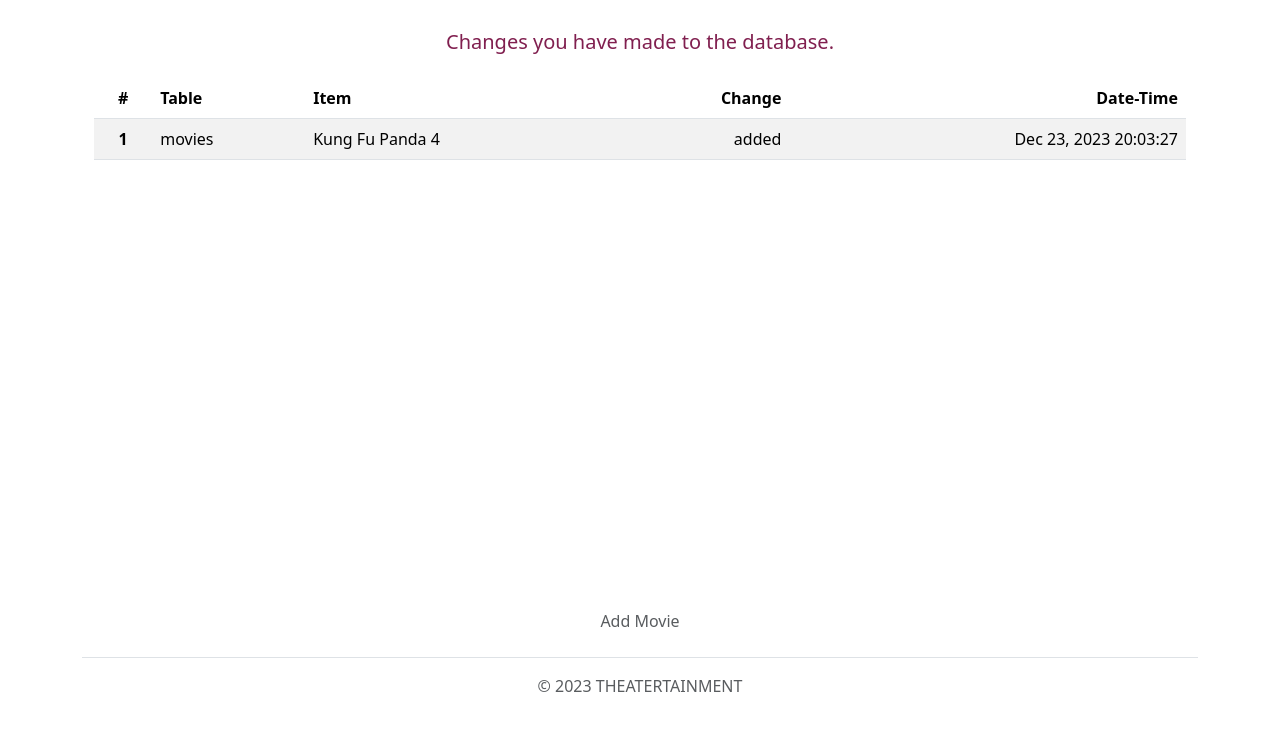
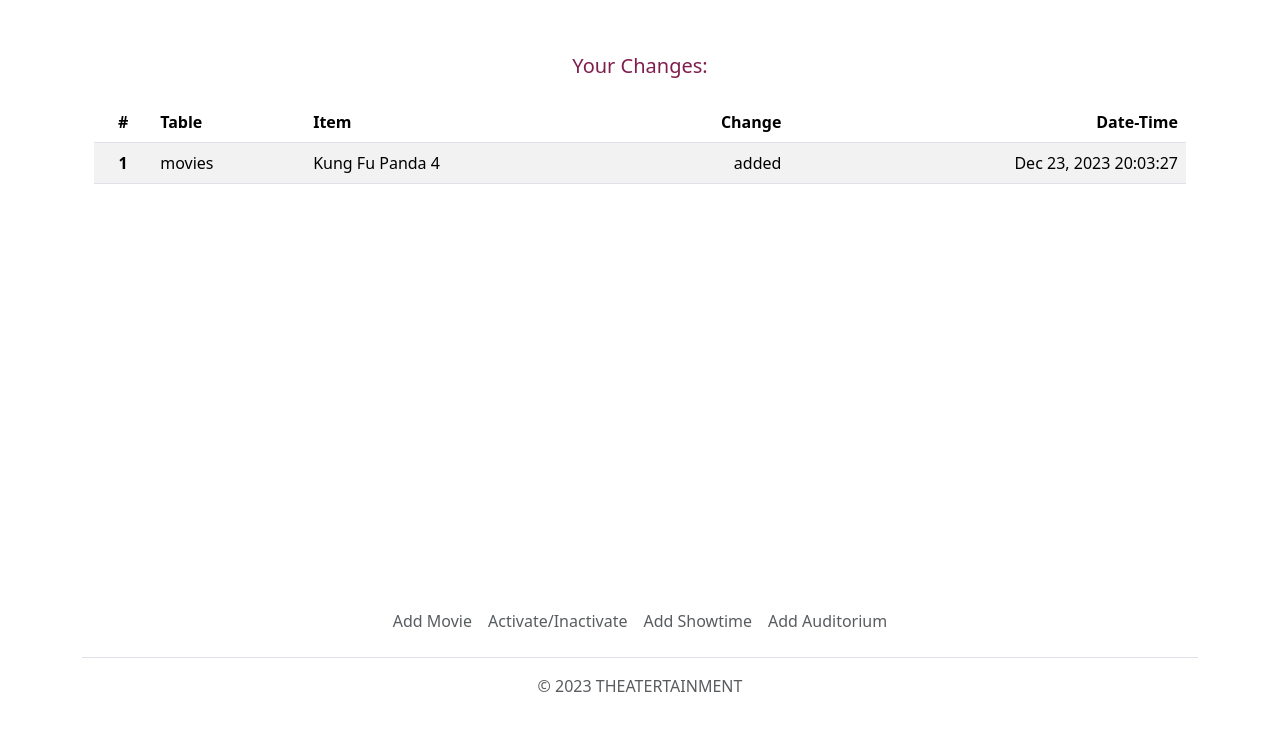
Before and after one commit to mnsrt-pb/TheaterTainment, a Flask app: page / in a window 1280 px wide. Shown: the part 66-800 px from the top of the page. Run offline with Flask 3, Linux system fonts and the light colour scheme; a user stored in the database is signed in; some libraries are stand-ins or nearby versions.

Commit message:
Fixed add-movie and employee's layout footer
* Changes to table's sql: movies

```diff
--- a/app.py
+++ b/app.py
@@ -21,15 +21,13 @@ db = SQL('sqlite:///database/theater.db')
 employee_key = 'ASDF123!!45'
 
 
-# This should only be executed once to get our movies table started
-def add_starting_data():
-    db.execute('INSERT INTO movies (tmdb_id, title, active) VALUES (?, ?, ?);', 787699, 'Wonka', True)
-    db.execute('INSERT INTO movies (tmdb_id, title, active) VALUES (?, ?, ?);', 572802, 'Aquaman and the Lost Kingdom', True)
-    db.execute('INSERT INTO movies (tmdb_id, title, active) VALUES (?, ?, ?);', 695721, 'The Hunger Games: The Ballad of Songbirds & Snakes', True)
-    db.execute('INSERT INTO movies (tmdb_id, title, active) VALUES (?, ?, ?);', 901362, 'Trolls Band Together', True)
-    db.execute('INSERT INTO movies (tmdb_id, title, active) VALUES (?, ?, ?);', 507089, 'Five Nights at Freddy\'s', True)
-    db.execute('INSERT INTO movies (tmdb_id, title, active) VALUES (?, ?, ?);', 940551, 'Migration', True)
-    db.execute('INSERT INTO movies (tmdb_id, title, active) VALUES (?, ?, ?);', 748783, 'The Garfield Movie', False)
+@app.route('/activate-inactivate')
+@staff_login_required
+def act_deact():
+    '''Activate/inactivate a movie'''
+
+    return apology('TODO', 'employee/layout.html', 403)
+
 
 @app.route('/add-movie', methods=['GET', 'POST'])
 @staff_login_required
@@ -55,7 +53,7 @@ def add_movie():
                 return redirect(url_for("all_movies"))
 
             # Insert a new movie to dabase
-            db.execute('INSERT INTO movies (tmdb_id, title, active) values (?, ?, ?);', m_id, get_title(m_id), False)
+            db.execute('INSERT INTO movies (tmdb_id, title, active, deleted) values (?, ?, ?, ?);', m_id, get_title(m_id), False, False)
 
             # Query databse for movie's row id
             data_id = db.execute('SELECT id FROM movies WHERE tmdb_id = ?', m_id)[0]['id']
@@ -264,7 +262,7 @@ def index():
     if session.get('user_id') is None:
         return apology('TODO', 'member/layout.html', 403)
     elif session['user_type'] == 'staff':
-        rows = db.execute('SELECT * FROM staff_changes WHERE staff_id = ?;', session['user_id'])
+        rows = db.execute('SELECT * FROM staff_changes WHERE staff_id = ? ORDER BY date_time DESC;', session['user_id'])
 
         changes = []
         for c in rows:
--- a/helpers.py
+++ b/helpers.py
@@ -82,7 +82,7 @@ def search_movie(title, year, db):
 
     data = []
     for movie in result:
-        temp = {k:v for k,v in movie.items() if k in ['title', 'poster_path', 'release_date', 'id']}
+        temp = {k:v for k,v in movie.items() if k in ['id', 'popularity', 'poster_path', 'release_date', 'title']}
         try:
             temp['release_date'] = display_date(temp['release_date'])
         except:
--- a/static/sass/styles.scss
+++ b/static/sass/styles.scss
@@ -8,13 +8,13 @@ $card-height: 100%;
 
 /* Navbar Start */
   /* Colors for brand */
-  nav .navbar-brand .color-light, .navbar-light navbar-nav .nav-link:hover, h5.color-light, h3.color-light
+  nav .navbar-brand .color-light, .navbar-light navbar-nav .nav-link:hover, h5.color-light, h3.color-light, a.color-light
   {
     // color: #a27880;
     color: rgba($pink-700, .55);
   }
 
-  nav .navbar-brand .color-dark, .navbar-light navbar-nav .nav-link, h5.color-dark, h3.color-dark
+  nav .navbar-brand .color-dark, .navbar-light navbar-nav .nav-link, h5.color-dark, h3.color-dark, a.nav-link:hover
   {
     // color: #590d22;
     color: $pink-700;
--- a/templates/employee/employee.html
+++ b/templates/employee/employee.html
@@ -5,7 +5,10 @@
 {% endblock %}
 
 {% block main %}
-    <h5 class="color-dark mb-4">Changes you have made to the database.</h5>
+    {% if changes|length == 0 %}
+        <h5 class="color-dark my-4">You have made no changes to the database.</h5>
+    {% else %}
+        <h5 class="color-dark my-4">Your Changes:</h5>
 
         <table class="table table-striped">
             <thead>
@@ -29,4 +32,5 @@
                 {% endfor %}
             </tbody>
         </table>
+    {% endif %}
 {% endblock %}
--- a/templates/employee/layout.html
+++ b/templates/employee/layout.html
@@ -40,6 +40,7 @@
                                     <li><a class="dropdown-item" href="/coming-soon">Coming Soon</a></li>
                                     <li><hr class="dropdown-divider"></li>
                                     <li><a class="dropdown-item" href="/add-movie">Add Movie</a></li>
+                                    <li><a class="dropdown-item" href="/activate-inactivate">Activate/Inactivate</a></li>
                                 </ul>
                             </li>
                             <li class="nav-item dropdown">
@@ -113,19 +114,21 @@
         <footer class="footer mt-auto py-3 my-1">
             <div class="container">
                 <ul class="nav justify-content-center border-bottom pb-3 mb-3">
-                {% if not session["user_id"]%}
+                    {% if not session["user_id"]%}
                     <li class="nav-item"><a href="/" class="nav-link px-2 text-muted">Home</a></li>
                     <li class="nav-item"><a href="/movies" class="nav-link px-2 text-muted">Movies</a></li>
                     <li class="nav-item"><a href="/showtimes" class="nav-link px-2 text-muted">Showtimes</a></li>
-                    <li class="nav-item"><a href="/e-login" class="nav-link px-2 text-muted">Employee</a></li>
-                {% else %}
+                    {% else %}
                     <li class="nav-item"><a href="/add-movie" class="nav-link px-2 text-muted">Add Movie</a></li>
-                {% endif %}
+                    <li class="nav-item"><a href="/activate-inactivate" class="nav-link px-2 text-muted">Activate/Inactivate</a></li>
+                    <li class="nav-item"><a href="/add-showtime" class="nav-link px-2 text-muted">Add Showtime</a></li>
+                    <li class="nav-item"><a href="/add-auditorium" class="nav-link px-2 text-muted">Add Auditorium</a></li>
+                    {% endif %}
                 </ul>
+
                 <p class="text-center text-muted">&copy; 2023 THEATERTAINMENT</p>
             </div>
         </footer>
 
     </body>
-
 </html>
```
Also changed, not shown: database/theater.sql (+13 -3 lines), templates/employee/add-movie.html (+11 -6 lines), templates/other/movies.html (+7 -12 lines), database/theater.db, static/css/styles.css, 2 other files. Lines whose indentation alone changed are shown as unchanged.
